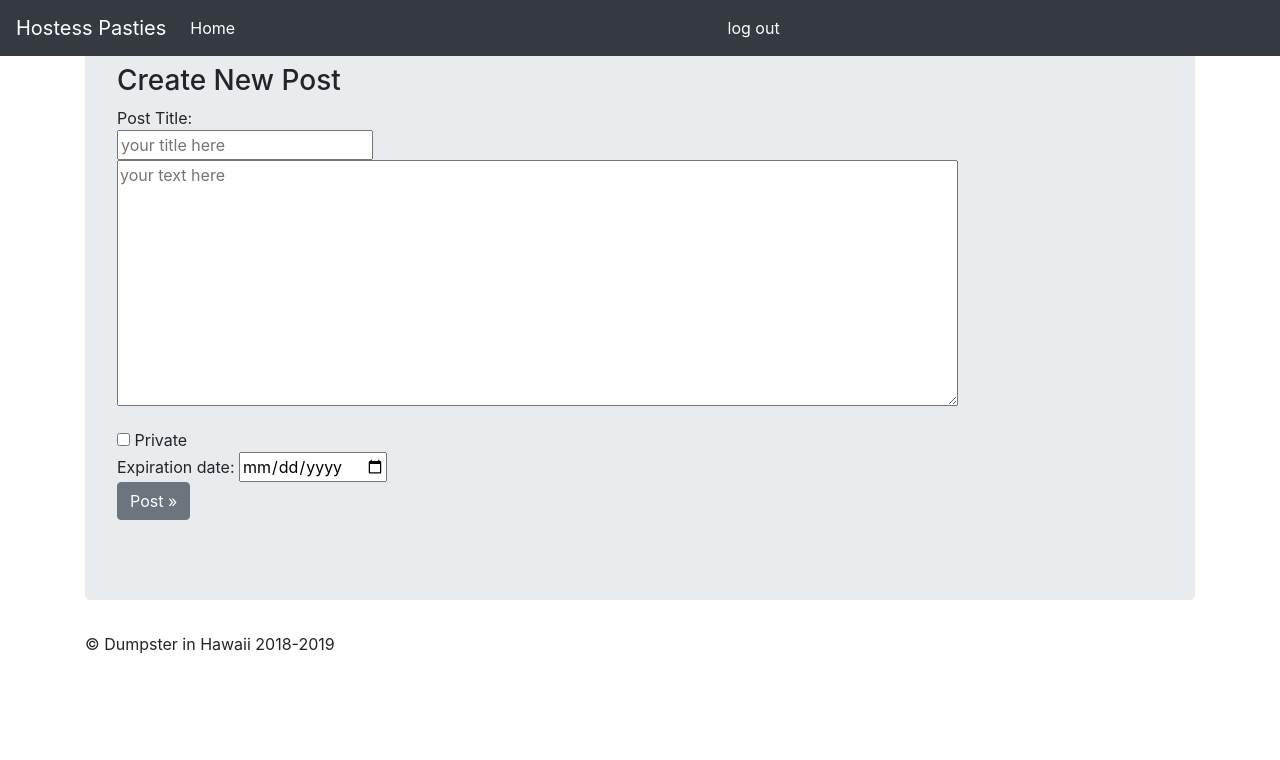
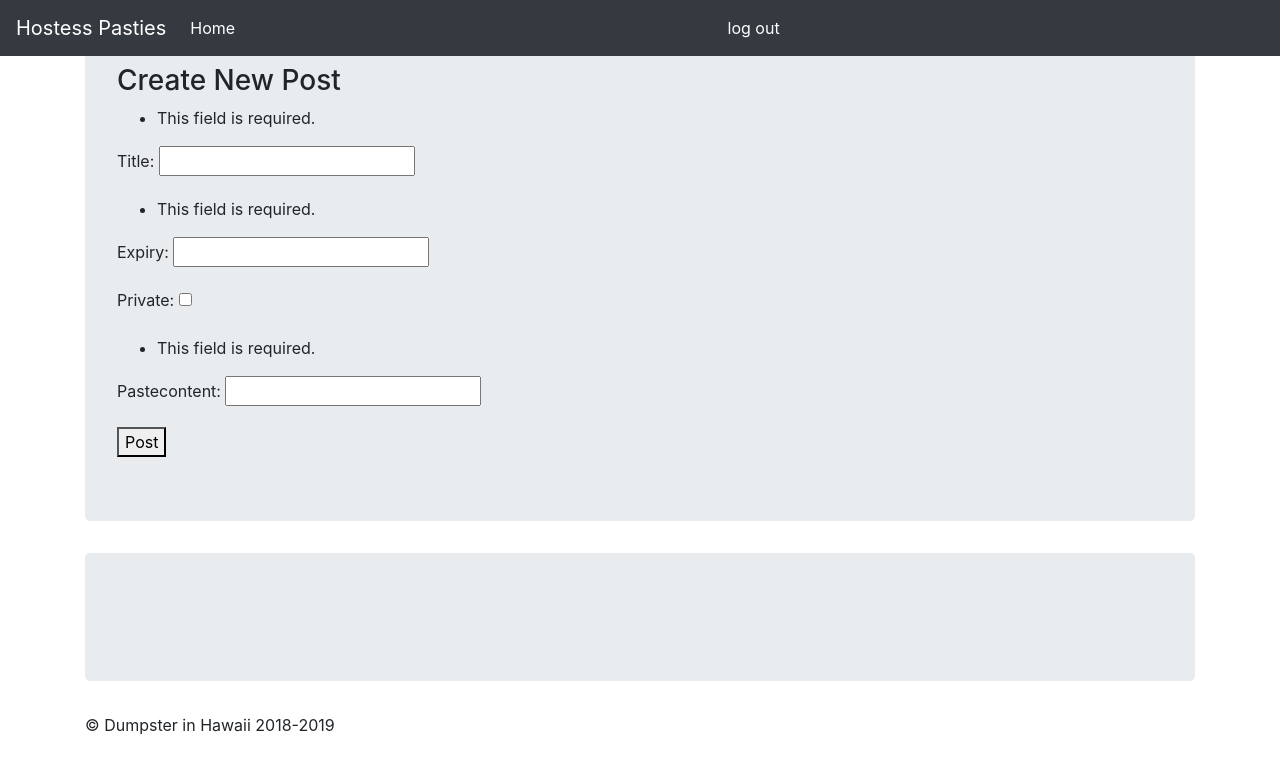
Before and after one commit to GitterAlex/PastingBin, a Django app: page /HostessPasties/createpost/ in a window 1280 px wide. Shown: the top 760 px of the page. Run offline with Django 3.2, Linux system fonts and the light colour scheme; the visitor is signed in with stand-in values (Sample User, id 1); parts of the project's set-up code (start-up, migrations or seed data) failed here and were passed over; some libraries are stand-ins or nearby versions.

Commit message:
created posttable functionality

```diff
--- a/PastingBin/HostessPasties/forms.py
+++ b/PastingBin/HostessPasties/forms.py
@@ -1,7 +1,8 @@
 from django import forms
 from django.contrib.auth.forms import UserCreationForm
 from django.contrib.auth.models import User
-
+from .models import PostTable
+import datetime
 class AccountCreation(UserCreationForm):
 
         username = forms.CharField(max_length=32)
@@ -10,4 +11,13 @@ class AccountCreation(UserCreationForm):
         last_name = forms.CharField(max_length=50)
 class Meta:
     model = User
-    fields = ('username','password','email','first_name','last_name')
+    fields = ('username','email','first_name','last_name')
+
+class PostCreation(forms.Form):
+    title = forms.CharField(max_length=100)
+    expiry = forms.DateField(initial=datetime.date.today)
+    private = forms.BooleanField(required=False)
+    pasteContent = forms.CharField(max_length=2000)
+class Meta:
+    model = PostTable
+    fields = ('title','expiry','private','pasteContent')
--- a/PastingBin/HostessPasties/models.py
+++ b/PastingBin/HostessPasties/models.py
@@ -8,6 +8,7 @@ from django.contrib.auth.models import User
 
 class PostTable(models.Model):
     postID = models.UUIDField(primary_key=True, default=uuid.uuid4, help_text="Unique ID for this post")
+    title =  models.CharField(max_length=100)
     expiry = models.DateField(default=datetime.date.today)
     owner = models.ForeignKey(User, on_delete=models.CASCADE)
     private = models.BooleanField(default=0)
--- a/PastingBin/HostessPasties/views.py
+++ b/PastingBin/HostessPasties/views.py
@@ -2,7 +2,7 @@
 from django.shortcuts import render, redirect
 from django.http import HttpResponse
 from .admin import AccountCreationForm
-
+from .forms import PostCreation
 #frontpage rendering
 def frontpage(request):
     if request.user.is_authenticated:
@@ -11,7 +11,29 @@ def frontpage(request):
         return render(request,'webpages/frontpage.html')
 #Create post function
 def createpost(request):
-    return render(request, 'webpages/createpost.html')
+    if request.user.is_authenticated:
+        if request.method =='POST' :
+            #references the account creation form to give inputs
+            form2 = PostCreation(request.POST)
+            #If all inputs are valid save to the database and redirect to home page
+            if form2.is_valid():
+                post = form2.save(commit=False)
+                post.owner = request.user
+                form2.save()
+                context = {'form2': form2}
+                return render(request, 'webpages/dashboard.html', context)
+                #if not reload the create account page
+            else:
+                context = {'form2': form2}
+                return render(request, 'webpages/createaccount.html', context)
+        else:
+            form2 = PostCreation(request.POST)
+            context = {'form2': form2}
+            return render(request, 'webpages/createpost.html', context)
+    else:
+        return redirect('/HostessPasties')
+
+
 def dashboard(request):
     if request.user.is_authenticated:
         return render(request, 'webpages/dashboard.html')
@@ -32,11 +54,9 @@ def createaccount(request):
                 return redirect('/HostessPasties')
                 #if not reload the create account page
             else:
-                context = {'form': form
-                }
+                context = {'form': form}
                 return render(request, 'webpages/createaccount.html', context)
         else:
             form = AccountCreationForm()
-            context = {'form': form
-            }
+            context = {'form': form}
             return render(request, 'webpages/createaccount.html', context)
--- a/PastingBin/templates/registration/login.html
+++ b/PastingBin/templates/registration/login.html
@@ -10,6 +10,10 @@
       <h2> You are already logged in </h2>
       {% else %}
       <h1 class="display-3">Who are you?</h1>
+      {% if request.user.is_staff %}
+      <h2> please use the administrator portal to login </h2>
+      <a href="/admin/">Staff Login<span class="sr-only">(current)</span></a>
+      {% endif %}
     </div>
   </div>
   <div class="container">
--- a/PastingBin/templates/webpages/createpost.html
+++ b/PastingBin/templates/webpages/createpost.html
@@ -1,29 +1,18 @@
 {% extends "webpages/frontpage.html" %}
 
 {% block content %}
-{% if user.is_authenticated %}
 <div class="container">
   <div class="jumbotron">
     <h3>Create New Post</h3>
-    <form>
-      Post Title: <br>
-      <input type=text name="title" placeholder="your title here">
-      <p>
-        <textarea rows="10" cols="80" placeholder="your text here"></textarea>
-      </p>
-      <input type="checkbox" name="private" value="privacy"> Private<br>
-      Expiration date: <input type="date" name="expiry">
+    <form method = post>
+      {% csrf_token %}
+      {{form2.as_p}}
+      <button type="submit">Post</button>
     </form>
-    <p><a class="btn btn-secondary" href="#" role="button">Post &raquo;</a></p>
   </div>
 </div>
-{% else %}
 <div class="container">
   <div class="jumbotron">
-    <h3>You must be signed in to create a post.</h3>
-  </div>
-</div>
-{% endif %}
 {% endblock content%}
 
 <!-- Bootstrap core JavaScript
@@ -33,5 +22,3 @@
 <script>window.jQuery || document.write('<script src="../../assets/js/vendor/jquery-slim.min.js"><\/script>')</script>
 <script src="../../assets/js/vendor/popper.min.js"></script>
 <script src="../../dist/js/bootstrap.min.js"></script>
-</body>
-</html>
```
Also changed, not shown: PastingBin/templates/registration/logged_out.html (+0 -11 lines).
